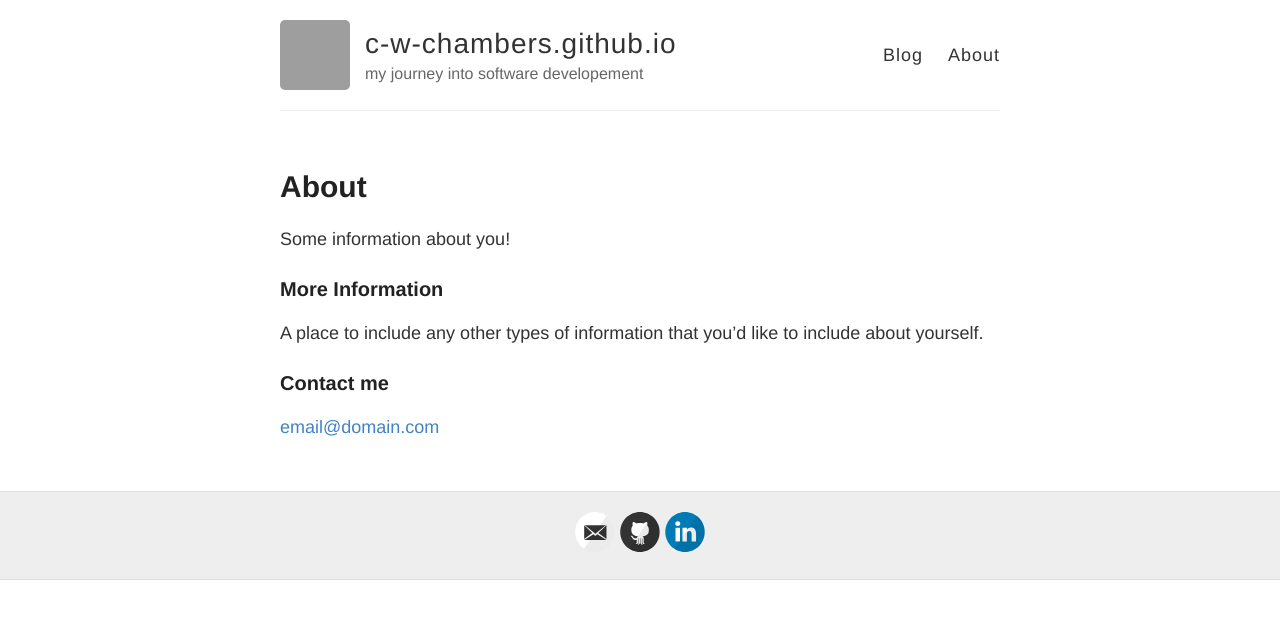
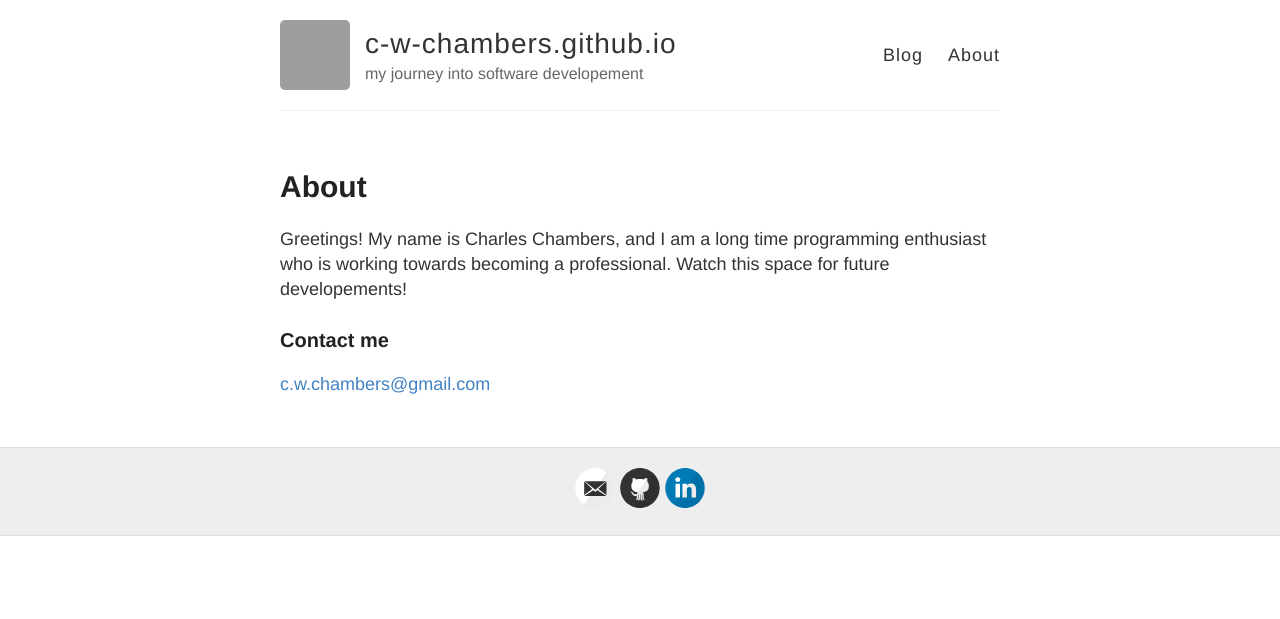
Before and after one commit to c-w-chambers/c-w-chambers.github.io, a Jekyll site: the page built from about.md, in a window 1280 px wide. Shown: the top 619 px of the page. Built offline with Jekyll 4.4.1, drawn with Linux system fonts in a browser that asks for light colours; grey boxes are pictures that could not be loaded.

Commit message:
Update about.md

```diff
--- a/about.md
+++ b/about.md
@@ -4,12 +4,8 @@ title: About
 permalink: /about/
 ---
 
-Some information about you!
-
-### More Information
-
-A place to include any other types of information that you'd like to include about yourself.
+Greetings! My name is Charles Chambers, and I am a long time programming enthusiast who is working towards becoming a professional. Watch this space for future developements!
 
 ### Contact me
 
-[email@domain.com](mailto:email@domain.com)
+[c.w.chambers@gmail.com](mailto:c.w.chambers@gmail.com)
```
